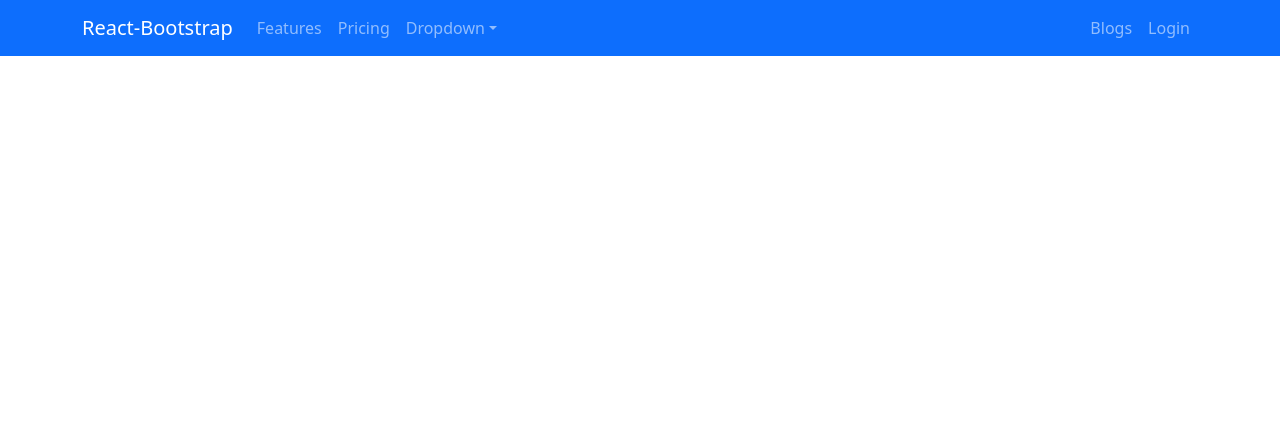
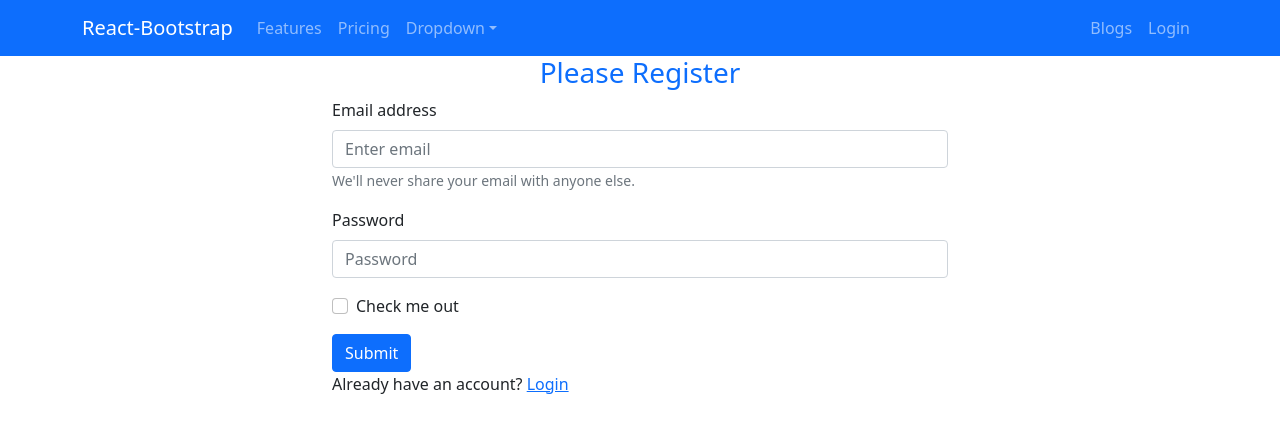
Before and after one commit to Eshshatabdi/physical-care, a React (Create React App) app: page /register in a window 1280 px wide. Shown: the top 432 px of the page. Built offline with nearby package versions, Linux system fonts and the light colour scheme.

Commit message:
login style

```diff
--- a/src/App.js
+++ b/src/App.js
@@ -18,7 +18,7 @@ function App() {
         <Route path='/home' element={<Home></Home>}></Route>
         <Route path='/login' element={<Login></Login>}></Route>
 
-        <Route path='/login' element={<Register></Register>}></Route>
+        <Route path='/register' element={<Register></Register>}></Route>
 
         <Route path='/blogs' element={<Blogs></Blogs>}></Route>
         <Route path='/checkout' element={<CheckOut></CheckOut>}></Route>
--- a/src/Pages/Login/Login/Login.js
+++ b/src/Pages/Login/Login/Login.js
@@ -1,8 +1,43 @@
 import React from 'react';
+import { Button, Form } from 'react-bootstrap';
+import { useCreateUserWithEmailAndPassword } from 'react-firebase-hooks/auth';
+import { Link, useNavigate } from 'react-router-dom';
+import auth from '../../../firebase.init';
 
 const Login = () => {
+    const navigate = useNavigate()
+
+    const [
+        createUserWithEmailAndPassword,
+        user,
+        loading,
+        error,
+    ] = useCreateUserWithEmailAndPassword(auth);
+
+    const navigateRegister = event => {
+        navigate('/register')
+    }
     return (
-        <div>
+        <div className='container w-50 mx-auto'>
+            <h3 className='text-center'>Please log in</h3>
+            <Form>
+                <Form.Group className="mb-3" controlId="formBasicEmail">
+                    <Form.Label>Email address</Form.Label>
+                    <Form.Control type="email" placeholder="Enter email" />
+                </Form.Group>
+
+                <Form.Group className="mb-3" controlId="formBasicPassword">
+                    <Form.Label>Password</Form.Label>
+                    <Form.Control type="password" placeholder="Password" />
+                </Form.Group>
+                <Form.Group className="mb-3" controlId="formBasicCheckbox">
+                    <Form.Check type="checkbox" label="Check me out" />
+                </Form.Group>
+                <Button variant="primary" type="submit">
+                    Submit
+                </Button>
+            </Form>
+            <p>New t Genius Car? <Link to='/register' className='text-primary pe-auto text-decoration-none' onClick={navigateRegister}>Please Register</Link> </p>
 
         </div>
     );
--- a/src/Pages/Login/Register/Register.js
+++ b/src/Pages/Login/Register/Register.js
@@ -1,8 +1,35 @@
+
 import React from 'react';
+import { Button, Form } from 'react-bootstrap';
+import { Link } from 'react-router-dom';
 
 const Register = () => {
     return (
-        <div>
+        <div className='container w-50 mx-auto'>
+            <h3 className='text-center text-primary'>Please Register</h3>
+            <Form>
+                <Form.Group className="mb-3" controlId="formBasicEmail">
+                    <Form.Label>Email address</Form.Label>
+                    <Form.Control type="email" placeholder="Enter email" />
+                    <Form.Text className="text-muted">
+                        We'll never share your email with anyone else.
+                    </Form.Text>
+                </Form.Group>
+
+                <Form.Group className="mb-3" controlId="formBasicPassword">
+                    <Form.Label>Password</Form.Label>
+                    <Form.Control type="password" placeholder="Password" />
+                </Form.Group>
+                <Form.Group className="mb-3" controlId="formBasicCheckbox">
+                    <Form.Check type="checkbox" label="Check me out" />
+                </Form.Group>
+                <Button variant="primary" type="submit">
+                    Submit
+                </Button>
+            </Form>
+            <p>
+                Already have an account? <Link className='form-link' to='/login'>Login</Link>
+            </p>
 
         </div>
     );
```
